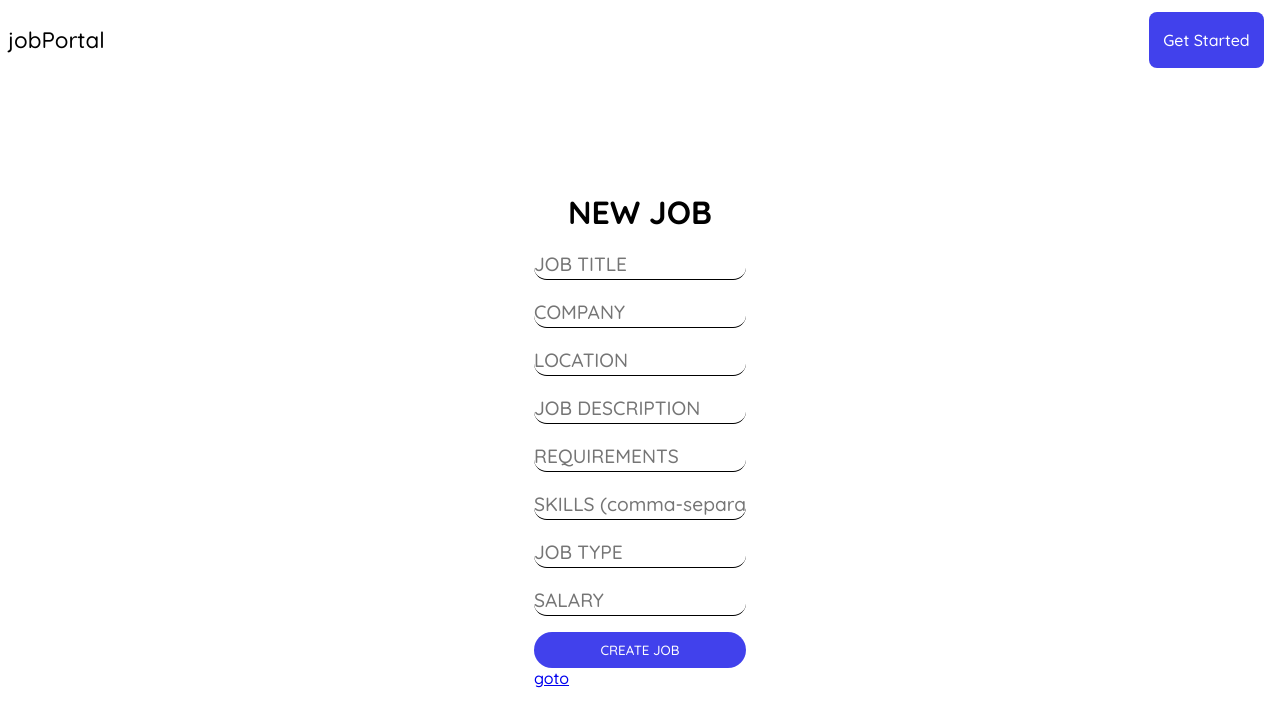
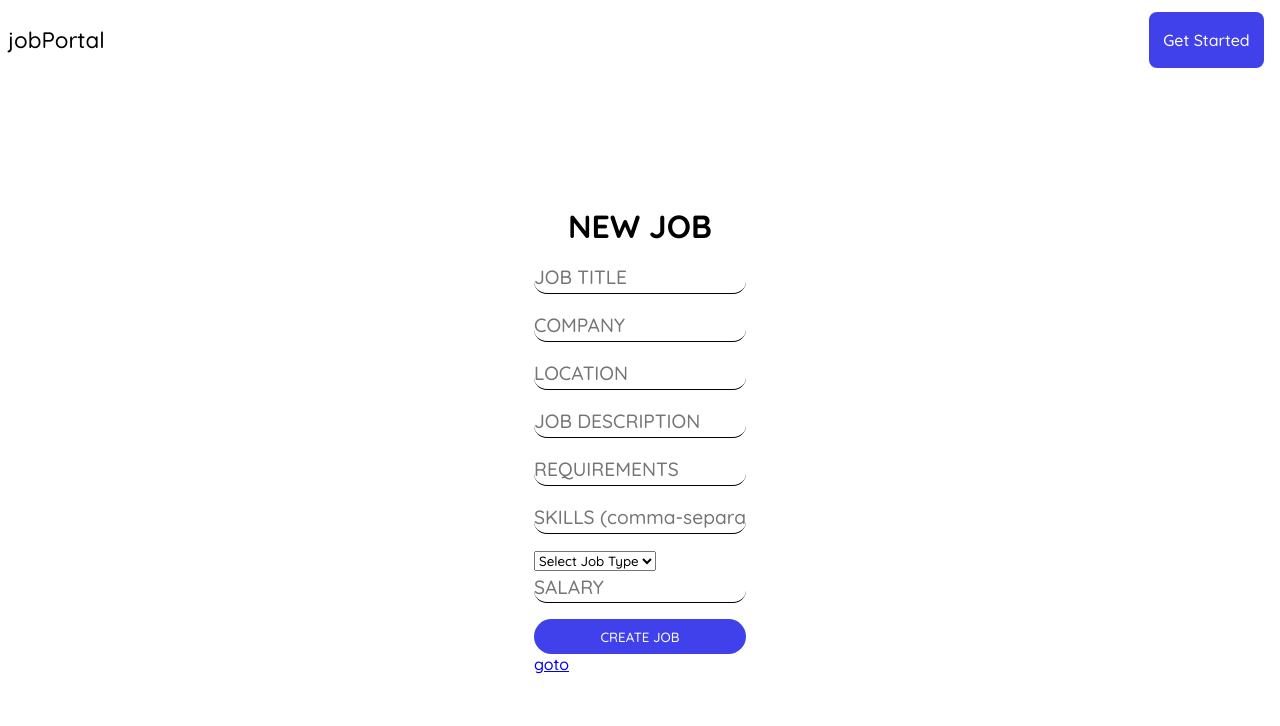
Before and after one commit to RAHULANUP/JobPortal, a React (Create React App) app: page /postjob in a window 1280 px wide. Shown: the top 726 px of the page. Built offline with nearby package versions, Linux system fonts and the light colour scheme.

Commit message:
made corrections

```diff
--- a/src/components/Postjob/Postjob.jsx
+++ b/src/components/Postjob/Postjob.jsx
@@ -110,13 +110,16 @@ function Postjob() {
                             />
                         </div>
                         <div>
-                            <input
-                                type="text"
-                                placeholder="JOB TYPE"
-                                value={type}
-                                onChange={(e) => setType(e.target.value)}
-                            />
+                            <select value={type} onChange={(e) => setType(e.target.value)}>
+                                <option value="">Select Job Type</option>
+                                {['Full-time', 'Part-time', 'Contract', 'Freelance', 'Internship'].map((jobType) => (
+                                    <option key={jobType} value={jobType}>
+                                        {jobType}
+                                    </option>
+                                ))}
+                            </select>
                         </div>
+
                         <div>
                             <input
                                 type="text"
--- a/src/components/RecruiterCard/RecruiterCard.jsx
+++ b/src/components/RecruiterCard/RecruiterCard.jsx
@@ -1,6 +1,8 @@
 import React, { useEffect, useState } from 'react';
 import axios from 'axios';
-
+import { FiTarget } from "react-icons/fi";
+import { GrUpdate } from "react-icons/gr";
+import { RiDeleteBinLine } from "react-icons/ri";
 function JobList() {
   const [jobData, setJobData] = useState([]);
   const token = localStorage.getItem('token');
```
